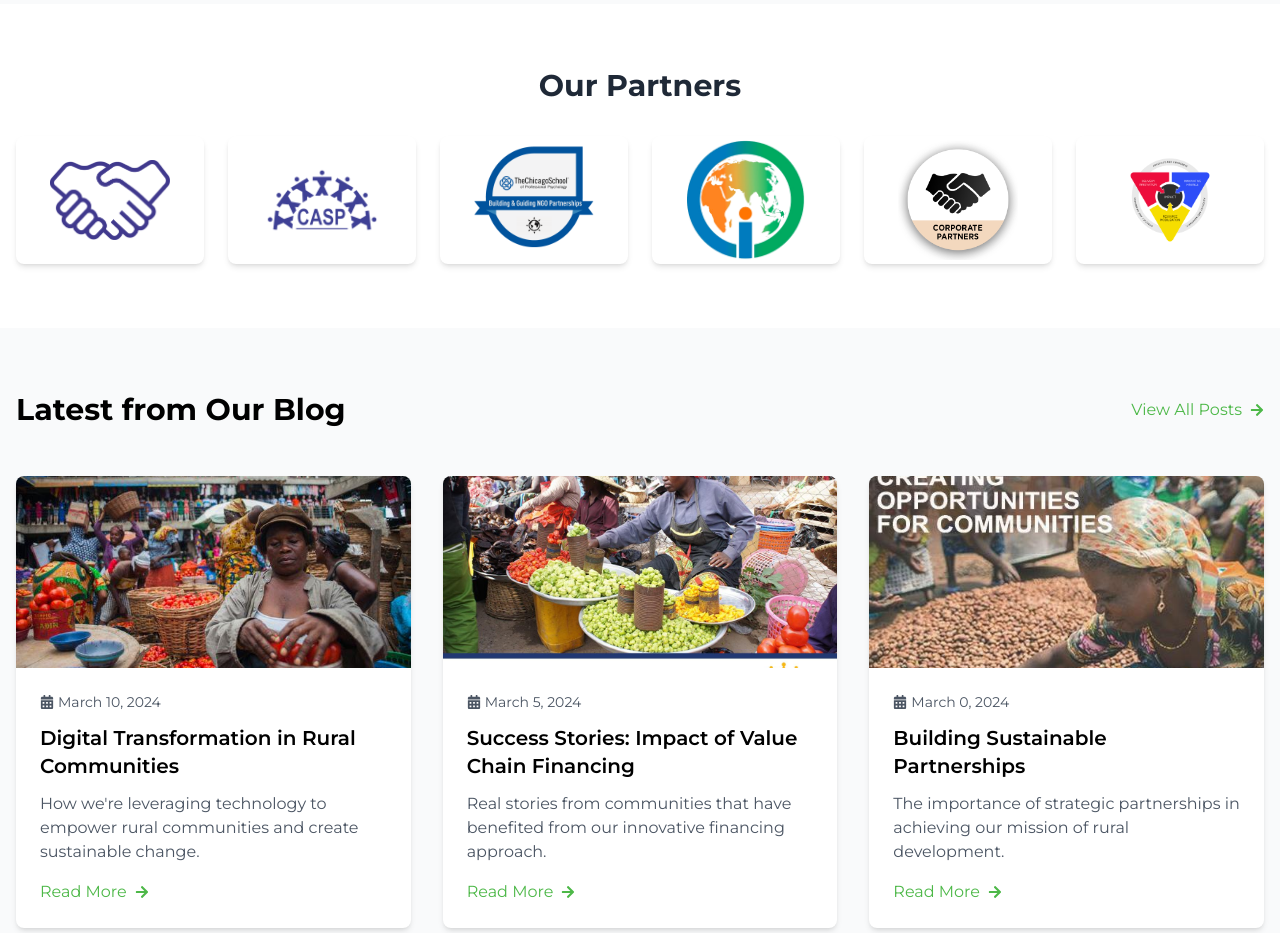
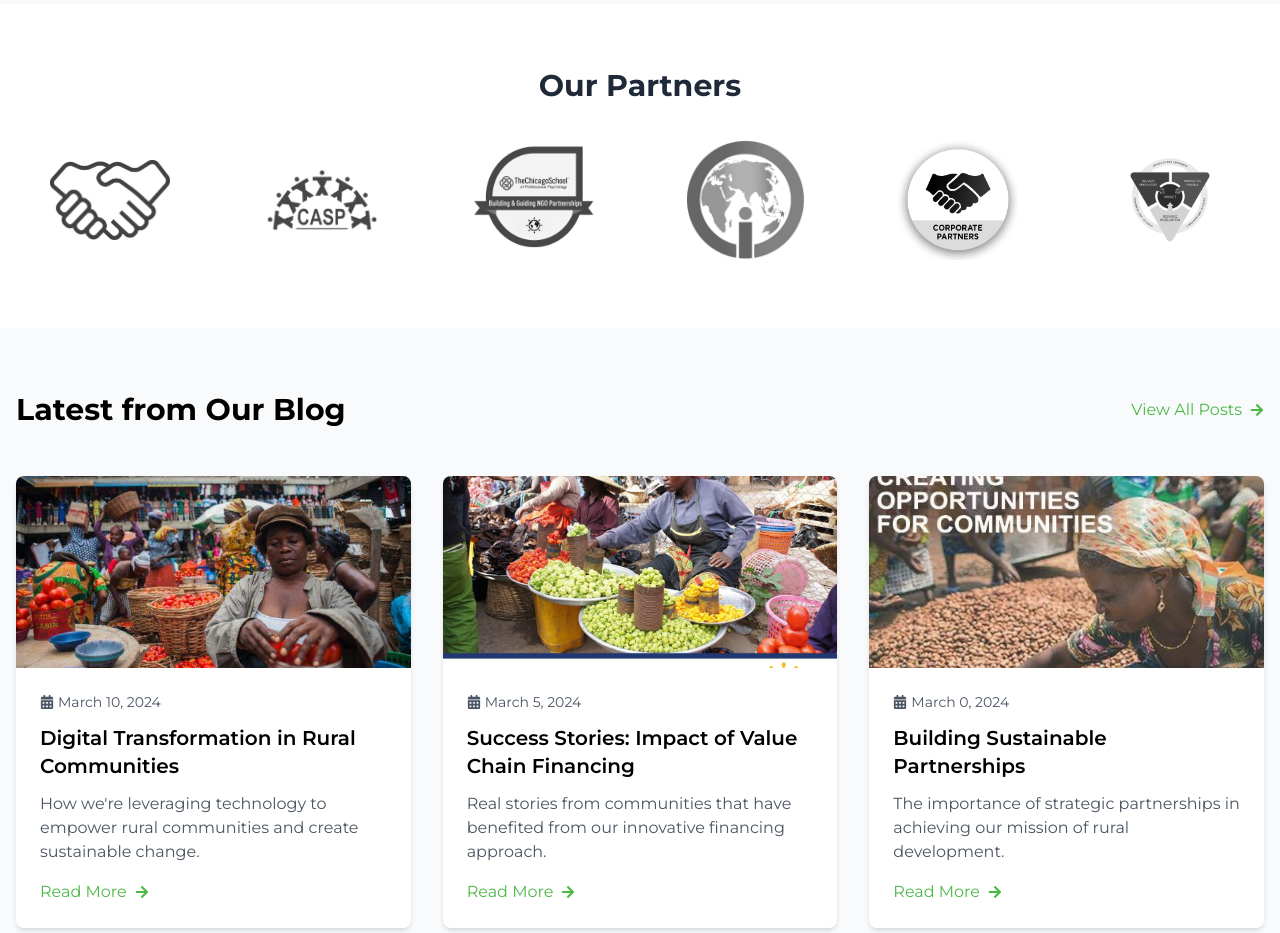
Before and after one commit to ayiteywoods/cyrus-africa, a Next.js app: page / in a window 1280 px wide. Shown: the part 2680-3613 px from the top of the page. Built offline with nearby package versions, Linux system fonts and the light colour scheme.

Commit message:
partners gray scale

```diff
--- a/src/app/page.tsx
+++ b/src/app/page.tsx
@@ -251,13 +251,14 @@ export default function HomePage() {
           <h2 className="text-3xl font-bold text-center text-gray-800 mb-8">Our Partners</h2>
           <div className="grid grid-cols-2 md:grid-cols-6 gap-6">
             {[1, 2, 4, 7, 5, 6].map((partner) => (
-              <div key={partner} className="bg-white p-4 rounded-lg shadow-md flex items-center justify-center h-32">
+              <div key={partner} className="bg-white p-4 rounded-lg flex items-center justify-center h-32">
                 <Image
                   src={`/part${partner}.png`} // Update with your actual partner images
                   alt={`Partner ${partner}`}
                   width={120}
                   height={80}
-                  className="object-contain"
+                  className="object-contain grayscale hover:grayscale-0 transition-all duration-300"
+
                 />
               </div>
             ))}
```
